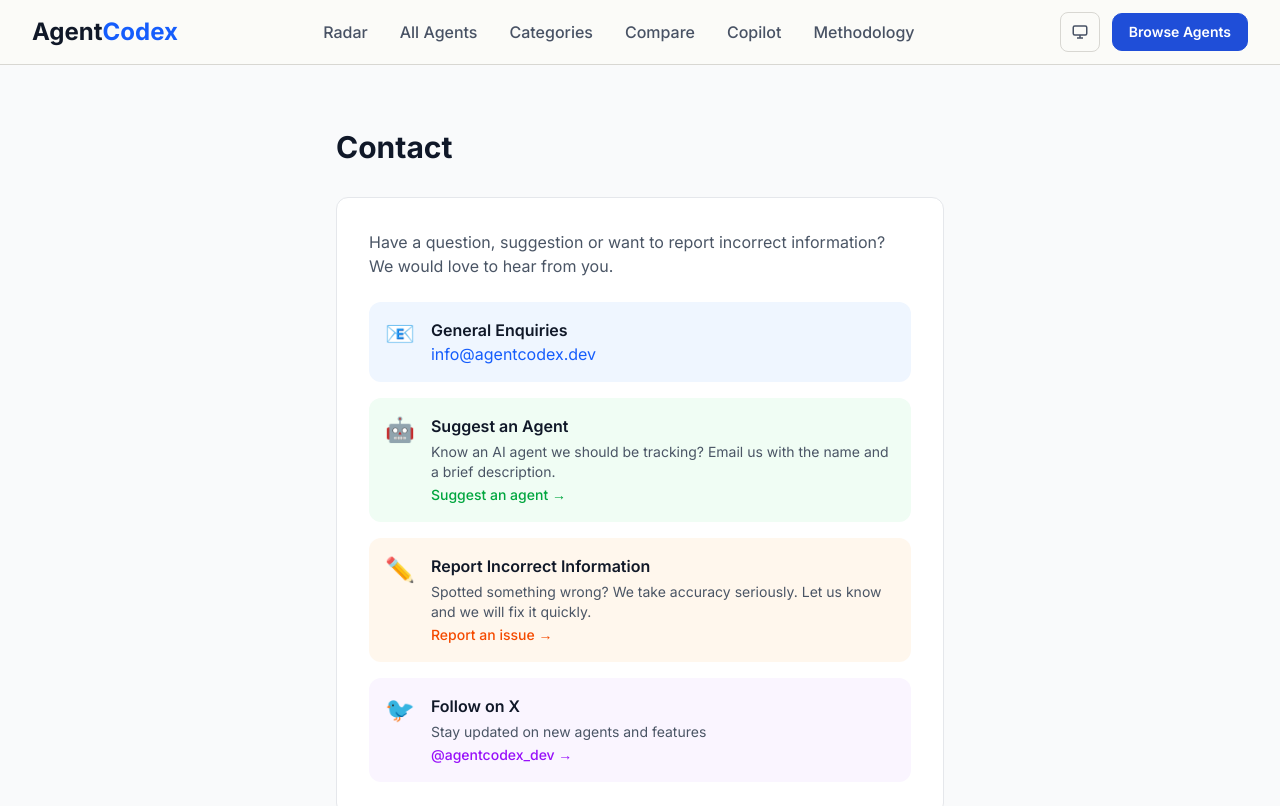
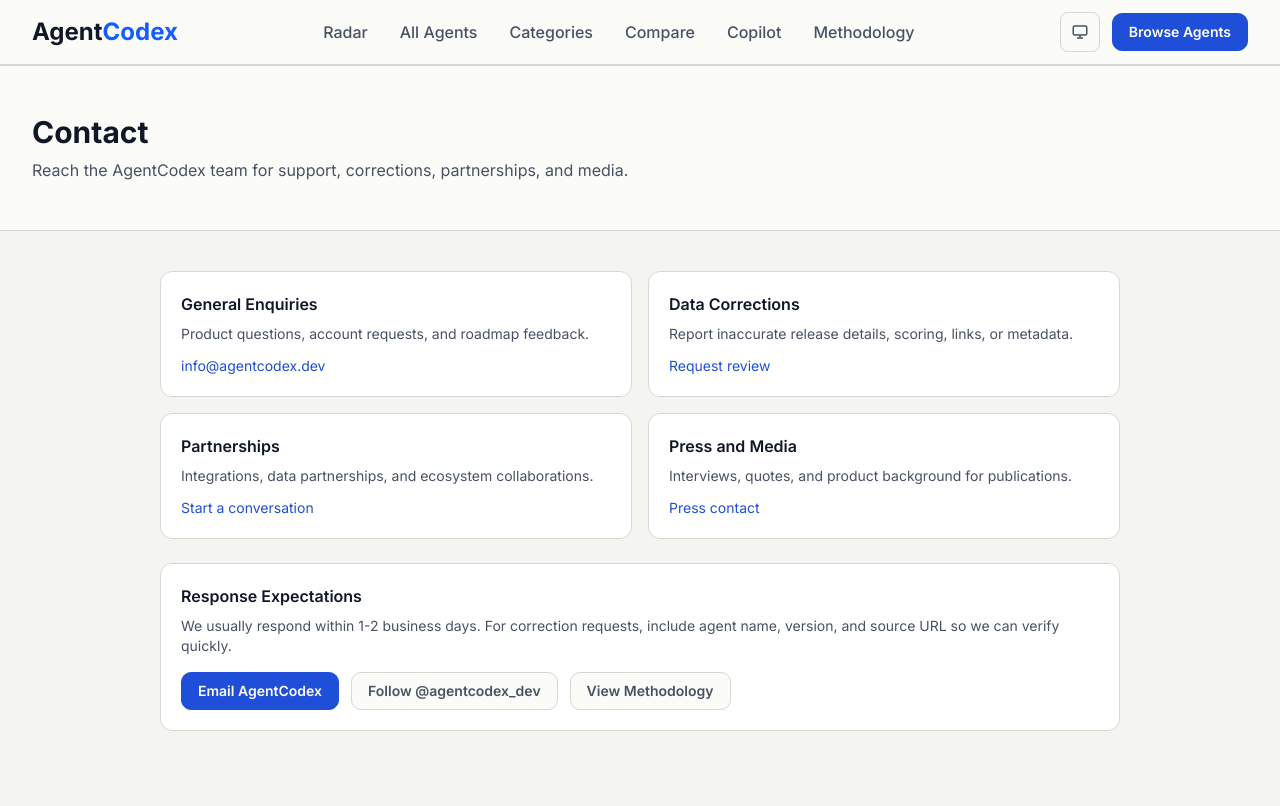
Before and after one commit to agentcodex-dev/agentcodex, a Next.js app: page /contact in a window 1280 px wide. Shown: the top 806 px of the page. Built offline with nearby package versions, Linux system fonts and the light colour scheme.

Commit message:
Polish contact, privacy, and terms page UX

```diff
--- a/src/app/contact/page.tsx
+++ b/src/app/contact/page.tsx
@@ -1,6 +1,7 @@
 import Navigation from '@/components/Navigation'
 import type { Metadata } from 'next'
 import Footer from '@/components/Footer'
+import Link from 'next/link'
 
 export const metadata: Metadata = {
   title: 'Contact',
@@ -9,100 +10,93 @@ export const metadata: Metadata = {
 
 export default function ContactPage() {
   return (
-    <div className="min-h-screen bg-gray-50">
+    <div className="min-h-screen acx-shell">
       <Navigation />
-      <div className="max-w-2xl mx-auto px-4 sm:px-6 lg:px-8 py-16">
-        <h1 className="text-3xl font-bold text-gray-900 mb-8">
-          Contact
-        </h1>
 
-        <div className="bg-white rounded-xl border border-gray-200 p-8 space-y-6">
+      <section className="acx-section">
+        <div className="max-w-7xl mx-auto px-4 sm:px-6 lg:px-8 py-10 sm:py-12">
+          <h1 className="text-3xl font-bold text-[var(--acx-text)]">Contact</h1>
+          <p className="acx-body mt-2">
+            Reach the AgentCodex team for support, corrections, partnerships, and media.
+          </p>
+        </div>
+      </section>
 
-          <p className="text-gray-600">
-            Have a question, suggestion or want to report
-            incorrect information? We would love to hear from you.
+      <main className="max-w-5xl mx-auto px-4 sm:px-6 lg:px-8 py-8 sm:py-10">
+        <div className="grid grid-cols-1 md:grid-cols-2 gap-4">
+          <a
+            href="mailto:info@agentcodex.dev?subject=General%20Enquiry"
+            className="acx-panel p-5 hover:border-[var(--acx-border-strong)] transition-colors"
+          >
+            <h2 className="font-semibold text-[var(--acx-text)]">General Enquiries</h2>
+            <p className="text-sm acx-body mt-2">
+              Product questions, account requests, and roadmap feedback.
             </p>
+            <p className="text-sm text-[var(--acx-accent)] mt-3">info@agentcodex.dev</p>
+          </a>
 
-          <div className="space-y-4">
+          <a
+            href="mailto:info@agentcodex.dev?subject=Data%20Correction%20Request"
+            className="acx-panel p-5 hover:border-[var(--acx-border-strong)] transition-colors"
+          >
+            <h2 className="font-semibold text-[var(--acx-text)]">Data Corrections</h2>
+            <p className="text-sm acx-body mt-2">
+              Report inaccurate release details, scoring, links, or metadata.
+            </p>
+            <p className="text-sm text-[var(--acx-accent)] mt-3">Request review</p>
+          </a>
 
-            <div className="flex items-start gap-4 p-4 bg-blue-50 rounded-xl">
-              <span className="text-2xl">📧</span>
-              <div>
-                <h3 className="font-semibold text-gray-900">
-                  General Enquiries
-                </h3>
+          <a
+            href="mailto:info@agentcodex.dev?subject=Partnership%20Request"
+            className="acx-panel p-5 hover:border-[var(--acx-border-strong)] transition-colors"
+          >
+            <h2 className="font-semibold text-[var(--acx-text)]">Partnerships</h2>
+            <p className="text-sm acx-body mt-2">
+              Integrations, data partnerships, and ecosystem collaborations.
+            </p>
+            <p className="text-sm text-[var(--acx-accent)] mt-3">Start a conversation</p>
+          </a>
+
+          <a
+            href="mailto:info@agentcodex.dev?subject=Press%20Request"
+            className="acx-panel p-5 hover:border-[var(--acx-border-strong)] transition-colors"
+          >
+            <h2 className="font-semibold text-[var(--acx-text)]">Press and Media</h2>
+            <p className="text-sm acx-body mt-2">
+              Interviews, quotes, and product background for publications.
+            </p>
+            <p className="text-sm text-[var(--acx-accent)] mt-3">Press contact</p>
+          </a>
+        </div>
+
+        <section className="acx-panel p-5 mt-6">
+          <h2 className="font-semibold text-[var(--acx-text)]">Response Expectations</h2>
+          <p className="text-sm acx-body mt-2">
+            We usually respond within 1-2 business days. For correction requests, include agent name, version, and source URL so we can verify quickly.
+          </p>
+          <div className="mt-4 flex flex-wrap gap-3">
             <a
               href="mailto:info@agentcodex.dev"
-                  className="text-blue-600 hover:text-blue-700"
+              className="acx-btn-primary px-4 py-2 text-sm"
             >
-                  info@agentcodex.dev
+              Email AgentCodex
             </a>
-              </div>
-            </div>
-
-            <div className="flex items-start gap-4 p-4 bg-green-50 rounded-xl">
-              <span className="text-2xl">🤖</span>
-              <div>
-                <h3 className="font-semibold text-gray-900">
-                  Suggest an Agent
-                </h3>
-                <p className="text-gray-600 text-sm mt-1">
-                  Know an AI agent we should be tracking?
-                  Email us with the name and a brief description.
-                </p>
-                <a
-                  href="mailto:info@agentcodex.dev?subject=Agent Suggestion"
-                  className="text-green-600 hover:text-green-700 text-sm font-medium"
-                >
-                  Suggest an agent →
-                </a>
-              </div>
-            </div>
-
-            <div className="flex items-start gap-4 p-4 bg-orange-50 rounded-xl">
-              <span className="text-2xl">✏️</span>
-              <div>
-                <h3 className="font-semibold text-gray-900">
-                  Report Incorrect Information
-                </h3>
-                <p className="text-gray-600 text-sm mt-1">
-                  Spotted something wrong? We take accuracy seriously.
-                  Let us know and we will fix it quickly.
-                </p>
-                <a
-                  href="mailto:info@agentcodex.dev?subject=Incorrect Information"
-                  className="text-orange-600 hover:text-orange-700 text-sm font-medium"
-                >
-                  Report an issue →
-                </a>
-              </div>
-            </div>
-
-            <div className="flex items-start gap-4 p-4 bg-purple-50 rounded-xl">
-              <span className="text-2xl">🐦</span>
-              <div>
-                <h3 className="font-semibold text-gray-900">
-                  Follow on X
-                </h3>
-                <p className="text-gray-600 text-sm mt-1">
-                  Stay updated on new agents and features
-                </p>
             <a
               href="https://x.com/agentcodex_dev"
               target="_blank"
               rel="noopener noreferrer"
-                  className="text-purple-600 hover:text-purple-700 text-sm font-medium"
+              className="acx-btn-secondary px-4 py-2 text-sm"
             >
-                  @agentcodex_dev →
+              Follow @agentcodex_dev
             </a>
+            <Link href="/methodology" className="acx-btn-secondary px-4 py-2 text-sm">
+              View Methodology
+            </Link>
           </div>
-            </div>
+        </section>
+      </main>
 
-          </div>
-
-        </div>
-      </div>
-      <Footer/>
+      <Footer />
     </div>
   )
 }
--- a/src/app/privacy/page.tsx
+++ b/src/app/privacy/page.tsx
@@ -8,24 +8,26 @@ export const metadata: Metadata = {
 }
 
 export default function PrivacyPage() {
+  const lastUpdated = 'May 12, 2026'
+
   return (
-    <div className="min-h-screen bg-gray-50">
+    <div className="min-h-screen acx-shell">
       <Navigation />
-      <div className="max-w-3xl mx-auto px-4 sm:px-6 lg:px-8 py-16">
-        <h1 className="text-3xl font-bold text-gray-900 mb-8">
-          Privacy Policy
-        </h1>
+      <section className="acx-section">
+        <div className="max-w-5xl mx-auto px-4 sm:px-6 lg:px-8 py-10 sm:py-12">
+          <h1 className="text-3xl font-bold text-[var(--acx-text)]">Privacy Policy</h1>
+          <p className="acx-body mt-2">
+            How AgentCodex handles analytics and operational data.
+          </p>
+          <p className="text-sm acx-muted mt-4">Last updated: {lastUpdated}</p>
+        </div>
+      </section>
 
-        <div className="bg-white rounded-xl border border-gray-200 p-8 space-y-6 text-gray-600">
-
-          <p className="text-sm text-gray-500">
-            Last updated: {new Date().toLocaleDateString('en-US', {
-              month: 'long', day: 'numeric', year: 'numeric'
-            })}
-          </p>
+      <main className="max-w-5xl mx-auto px-4 sm:px-6 lg:px-8 py-8 sm:py-10">
+        <div className="acx-panel p-6 sm:p-8 space-y-7 text-sm acx-body leading-relaxed">
 
           <section className="space-y-3">
-            <h2 className="text-xl font-semibold text-gray-900">
+            <h2 className="text-xl font-semibold text-[var(--acx-text)]">
               Overview
             </h2>
             <p>
@@ -36,7 +38,7 @@ export default function PrivacyPage() {
           </section>
 
           <section className="space-y-3">
-            <h2 className="text-xl font-semibold text-gray-900">
+            <h2 className="text-xl font-semibold text-[var(--acx-text)]">
               Information We Collect
             </h2>
             <p>
@@ -52,7 +54,7 @@ export default function PrivacyPage() {
           </section>
 
           <section className="space-y-3">
-            <h2 className="text-xl font-semibold text-gray-900">
+            <h2 className="text-xl font-semibold text-[var(--acx-text)]">
               Cookies
             </h2>
             <p>
@@ -62,14 +64,14 @@ export default function PrivacyPage() {
           </section>
 
           <section className="space-y-3">
-            <h2 className="text-xl font-semibold text-gray-900">
+            <h2 className="text-xl font-semibold text-[var(--acx-text)]">
               Third Party Services
             </h2>
             <p>
               We use the following third party services to operate
               AgentCodex:
             </p>
-            <ul className="list-disc list-inside space-y-2">
+            <ul className="list-disc list-inside space-y-2 text-[var(--acx-text-soft)]">
               <li>Vercel - hosting and analytics</li>
               <li>Supabase - database infrastructure</li>
             </ul>
@@ -80,7 +82,7 @@ export default function PrivacyPage() {
           </section>
 
           <section className="space-y-3">
-            <h2 className="text-xl font-semibold text-gray-900">
+            <h2 className="text-xl font-semibold text-[var(--acx-text)]">
               Data Retention
             </h2>
             <p>
@@ -90,7 +92,7 @@ export default function PrivacyPage() {
           </section>
 
           <section className="space-y-3">
-            <h2 className="text-xl font-semibold text-gray-900">
+            <h2 className="text-xl font-semibold text-[var(--acx-text)]">
               Your Rights
             </h2>
             <p>
@@ -102,7 +104,7 @@ export default function PrivacyPage() {
           </section>
 
           <section className="space-y-3">
-            <h2 className="text-xl font-semibold text-gray-900">
+            <h2 className="text-xl font-semibold text-[var(--acx-text)]">
               Changes to This Policy
             </h2>
             <p>
@@ -113,7 +115,7 @@ export default function PrivacyPage() {
           </section>
 
           <section className="space-y-3">
-            <h2 className="text-xl font-semibold text-gray-900">
+            <h2 className="text-xl font-semibold text-[var(--acx-text)]">
               Contact
             </h2>
             <p>
@@ -123,8 +125,8 @@ export default function PrivacyPage() {
           </section>
 
         </div>
-      </div>
-      <Footer/>
+      </main>
+      <Footer />
     </div>
   )
 }
```
Also changed, not shown: src/app/terms/page.tsx (+25 -22 lines). Lines whose indentation alone changed are shown as unchanged.
